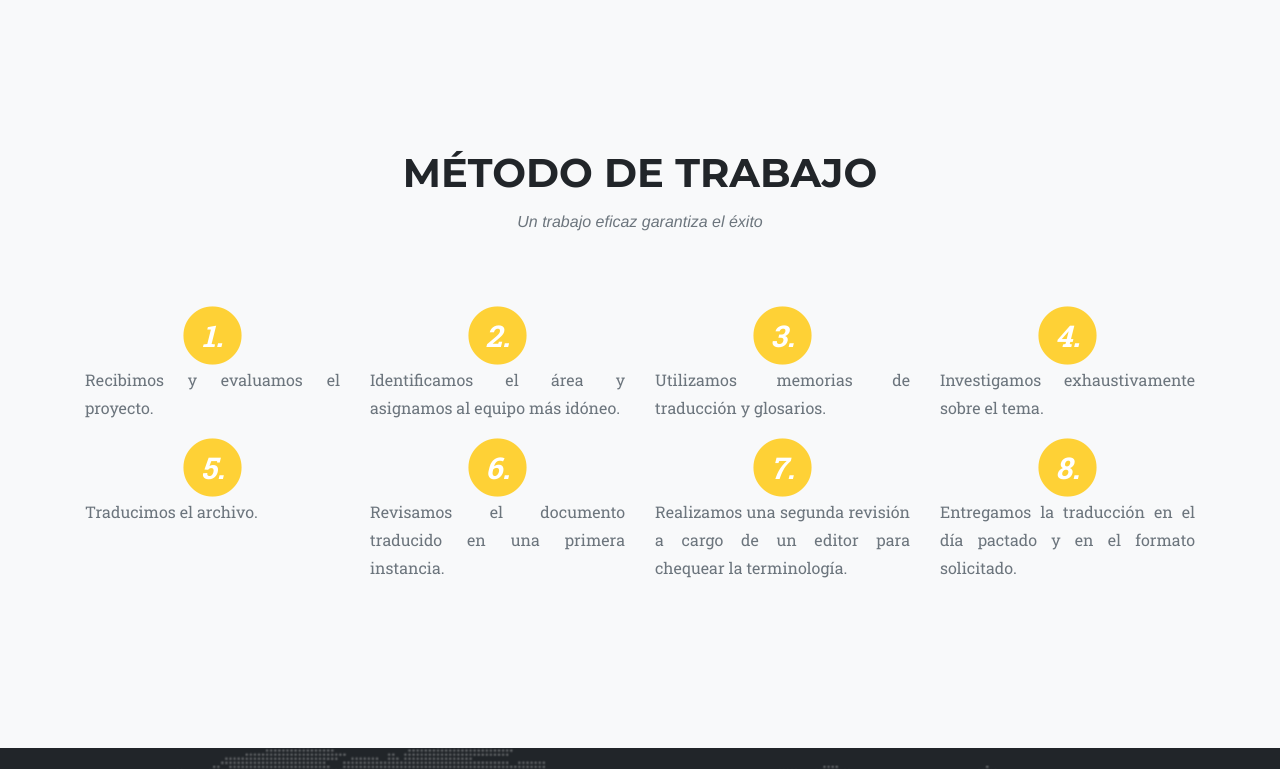
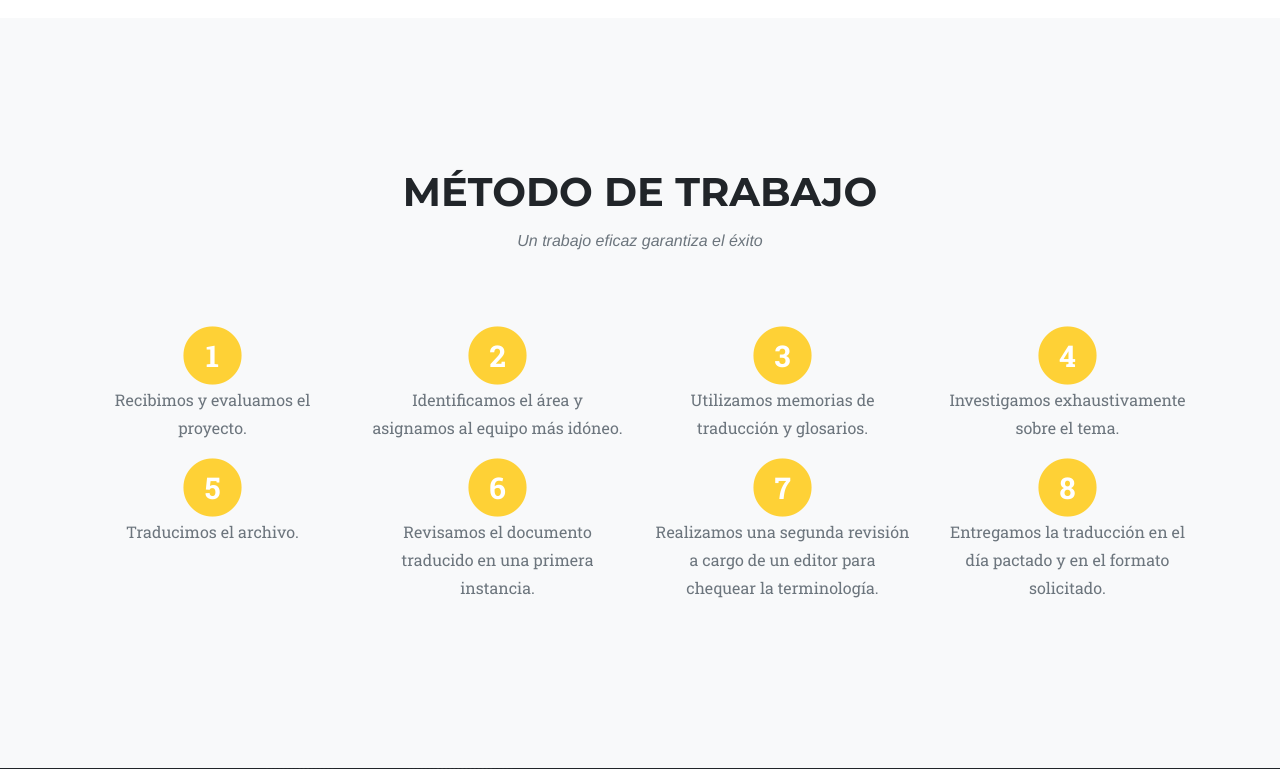
Before and after one commit to chullmir/idioms, a PHP site: page / in a window 1280 px wide. Shown: the part 4052-4821 px from the top of the page. Run offline with PHP 8.4, Linux system fonts and the light colour scheme; some libraries are stand-ins or nearby versions; some web fonts are replaced.

Commit message:
ajustes a la home

```diff
--- a/css/agency.css
+++ b/css/agency.css
@@ -558,5 +558,5 @@ ul.social-buttons li a:active, ul.social-buttons li a:focus, ul.social-buttons l
 #metodo .fa-stack{
   font-size: 30px;
   font-weight: bold;
-  font-style: normal;
+
 }
--- a/index.html
+++ b/index.html
@@ -80,7 +80,8 @@
         <div class="row">
           <div class="col-lg-12 text-center">
             <h2 class="section-heading text-uppercase">Acerca de Idioms</h2>
-            <h3 class="section-subheading text-muted">Necesitás una buena expresión. Podemos ayudar.</h3>
+            <h3 class="section-subheading text-muted">Necesitás una buena expresión. <br>
+            Podemos ayudar.</h3>
           </div>
         </div>
         <div class="row">
@@ -285,66 +286,66 @@
           <div class="col-6 col-md-3">
             <span class="fa-stack fa-4x">
               <i class="fa fa-circle fa-stack-2x text-primary"></i>
-              <i class="fa-stack-1x fa-inverse">1.</i>
+              <span class="fa-stack-1x fa-inverse">1</span>
             </span>
 
-            <p class="text-muted text-justify">Recibimos y evaluamos el proyecto.</p>
+            <p class="text-muted">Recibimos y evaluamos el proyecto.</p>
           </div>
 
           <div class="col-6 col-md-3">
             <span class="fa-stack fa-4x">
               <i class="fa fa-circle fa-stack-2x text-primary"></i>
-              <i class="fa-stack-1x fa-inverse">2.</i>
+              <span class="fa-stack-1x fa-inverse">2</span>
             </span>
-            <p class="text-muted text-justify">Identificamos el área y asignamos al equipo más idóneo.</p>
+            <p class="text-muted">Identificamos el área y asignamos al equipo más idóneo.</p>
           </div>
 
           <div class="col-6 col-md-3">
             <span class="fa-stack fa-4x">
               <i class="fa fa-circle fa-stack-2x text-primary"></i>
-              <i class="fa-stack-1x fa-inverse">3.</i>
+              <span class="fa-stack-1x fa-inverse">3</span>
             </span>
-            <p class="text-muted text-justify">Utilizamos memorias de traducción y glosarios.</p>
+            <p class="text-muted">Utilizamos memorias de traducción y glosarios.</p>
           </div>
 
           <div class="col-6 col-md-3">
             <span class="fa-stack fa-4x">
               <i class="fa fa-circle fa-stack-2x text-primary"></i>
-              <i class="fa-stack-1x fa-inverse">4.</i>
+              <span class="fa-stack-1x fa-inverse">4</span>
             </span>
-            <p class="text-muted text-justify">Investigamos exhaustivamente sobre el tema.</p>
+            <p class="text-muted">Investigamos exhaustivamente sobre el tema.</p>
           </div>
 
           <div class="col-6 col-md-3">
             <span class="fa-stack fa-4x">
               <i class="fa fa-circle fa-stack-2x text-primary"></i>
-              <i class="fa-stack-1x fa-inverse">5.</i>
+              <span class="fa-stack-1x fa-inverse">5</span>
             </span>
-            <p class="text-muted text-justify">Traducimos el archivo.</p>
+            <p class="text-muted">Traducimos el archivo.</p>
           </div>
 
           <div class="col-6 col-md-3">
             <span class="fa-stack fa-4x">
               <i class="fa fa-circle fa-stack-2x text-primary"></i>
-              <i class="fa-stack-1x fa-inverse">6.</i>
+              <span class="fa-stack-1x fa-inverse">6</span>
             </span>
-            <p class="text-muted text-justify">Revisamos el documento traducido en una primera instancia.</p>
+            <p class="text-muted">Revisamos el documento traducido en una primera instancia.</p>
           </div>
 
           <div class="col-6 col-md-3">
             <span class="fa-stack fa-4x">
               <i class="fa fa-circle fa-stack-2x text-primary"></i>
-              <i class="fa-stack-1x fa-inverse">7.</i>
+              <span class="fa-stack-1x fa-inverse">7</span>
             </span>
-            <p class="text-muted text-justify">Realizamos una segunda revisión a cargo de un editor para chequear la terminología.</p>
+            <p class="text-muted">Realizamos una segunda revisión a cargo de un editor para chequear la terminología.</p>
           </div>
 
           <div class="col-6 col-md-3">
             <span class="fa-stack fa-4x">
               <i class="fa fa-circle fa-stack-2x text-primary"></i>
-              <i class="fa-stack-1x fa-inverse">8.</i>
+              <span class="fa-stack-1x fa-inverse">8</span>
             </span>
-            <p class="text-muted text-justify">Entregamos la traducción en el día pactado y en el formato solicitado.</p>
+            <p class="text-muted">Entregamos la traducción en el día pactado y en el formato solicitado.</p>
           </div>
 
 
```
